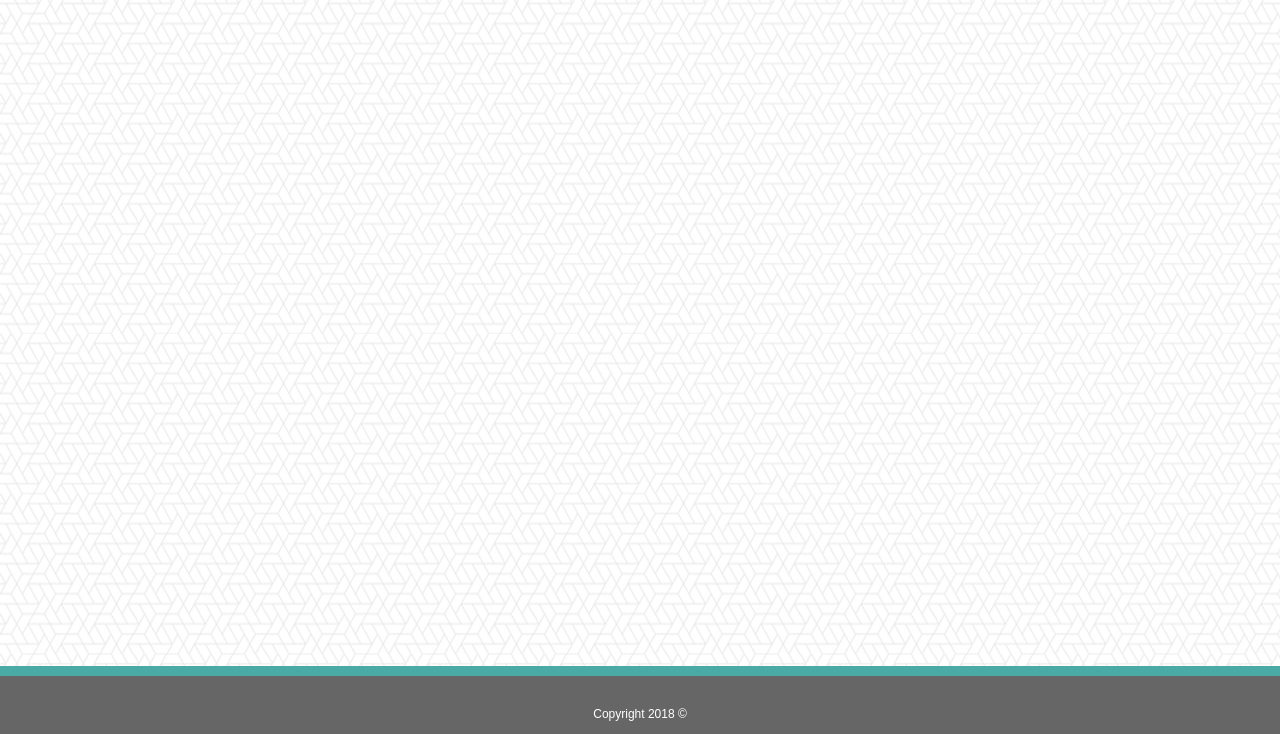
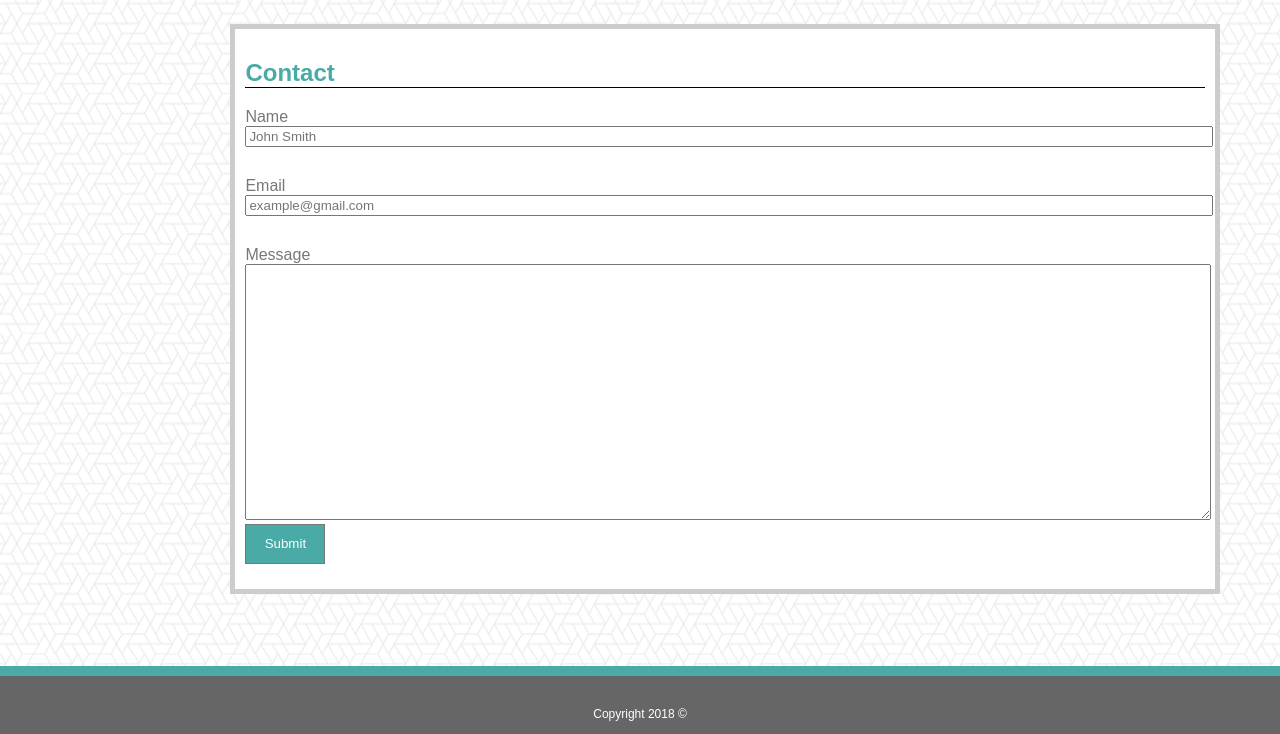
Before and after one commit to mokryan2/Basic-Portfolio, a plain HTML site: page contact.html in a window 1280 px wide. Shown: the part 66-800 px from the top of the page. Drawn offline with Linux system fonts and the light colour scheme.

Commit message:
added contact

```diff
--- a/assets/css/style.css
+++ b/assets/css/style.css
@@ -1,7 +1,13 @@
-.header-back {
-    background-color:#ffffff;
-    height:79px;
+/* Mandatory items for pages */
+#nav {
+   font-family: 'Georgia', Times, Times New Roman, serif;
+   float:right;
+   margin-top:10px;
+   margin-right:255px;
+   padding: 10px;
+   color:#777777;
 }
+
 .header {
     background-color:#ffffff;
     color:white;
@@ -18,47 +24,6 @@
     padding: 10px;
     margin-top:0px;
     margin-left: 278px;
-}
-
-
-.h1 {
-    color:#4aaaa5;
-    border-bottom: 1px solid black;
-}
-
-.body {
-    font-family:'Arial', 'Helvetica Neue', Helvetica, sans-serif;
-    color:#777777;
-    margin:auto;
-    width:100%;
-    background-image:url(../images/what-the-hex.png);
-}
-.content {
-    border-style:solid;
-    border-color:#dddddd;
-    background-color:#ffffff;
-    color:#777777;
-    margin-top: 30px;
-    margin-left:18%;
-    padding: 10px;
-    border: 10px solid #cccccc;
-    width:960px;
-}
-#nav {
-   font-family: 'Georgia', Times, Times New Roman, serif;
-   float:right;
-   margin-top:10px;
-   margin-right:255px;
-   padding: 10px;
-   color:#777777;
-}
-
-
-#bio-image {
-    float: left;
-    height: 200px;
-    width: 275px;
-    padding: 10px;
 }
 
 .footerAll {
@@ -79,3 +44,83 @@
     width: 100%;
     margin-left:0px;
 }
+
+
+/* This is for the about page */
+.h1 {
+    color:#4aaaa5;
+    border-bottom: 1px solid black;
+}
+
+.body {
+    font-family:'Arial', 'Helvetica Neue', Helvetica, sans-serif;
+    color:#777777;
+    margin:auto;
+    width:100%;
+    background-image:url(../images/what-the-hex.png);
+}
+
+.content {
+    border-style:solid;
+    border-color:#dddddd;
+    background-color:#ffffff;
+    color:#777777;
+    margin-top: 30px;
+    margin-left:18%;
+    padding: 10px;
+    border: 5px solid #cccccc;
+    width:960px;
+}
+
+#bio-image {
+    float: left;
+    height: 200px;
+    width: 275px;
+    padding: 10px;
+}
+
+
+/* This is for the contact page */
+
+section {
+    color: #777777;
+    width: 100%;
+    padding: 12px;
+    box-sizing: border-box;
+    margin-top: 10px;
+    margin-bottom: 5px;
+}
+
+label {
+    color: #777;
+    font-family: 'Arial', 'Helvetica Neue', Helvetica, sans-serif;
+    display: block;
+    margin-top: 15px;
+}
+
+input {
+    font-family: Arial, Helvetica, sans-serif;
+    width: 100%;
+    margin-bottom: 15px;
+}
+
+.message {
+    height: 250px;
+}
+
+textarea {
+    font-family: Arial, Helvetica, sans-serif;
+    width: 100%;
+}
+
+.button {
+    background-color:#4aaaa5;
+    border: solid 1px;
+    border-color: #777777;
+    color: white;
+    height: 40px;
+    width: 80px;
+}
+
+
+/* This is for the Portfolio page */
--- a/contact.html
+++ b/contact.html
@@ -19,6 +19,19 @@
 
         </header>
 
+        <div class="content">
+                <h2 class="h1">Contact</h2>
+                <form class="mainContentWrap">
+                    <label for="name">Name</label>
+                    <input type="text" name="name" id="name" placeholder="John Smith">
+                    <label>Email</label>
+                    <input type="email" placeholder="example@gmail.com">
+                    <label>Message</label>
+                    <textarea class="message"></textarea>
+                    <input class="button" type="submit" value="Submit">
+                </form>
+            </div>
+
     </body>
 
     <div>
```
